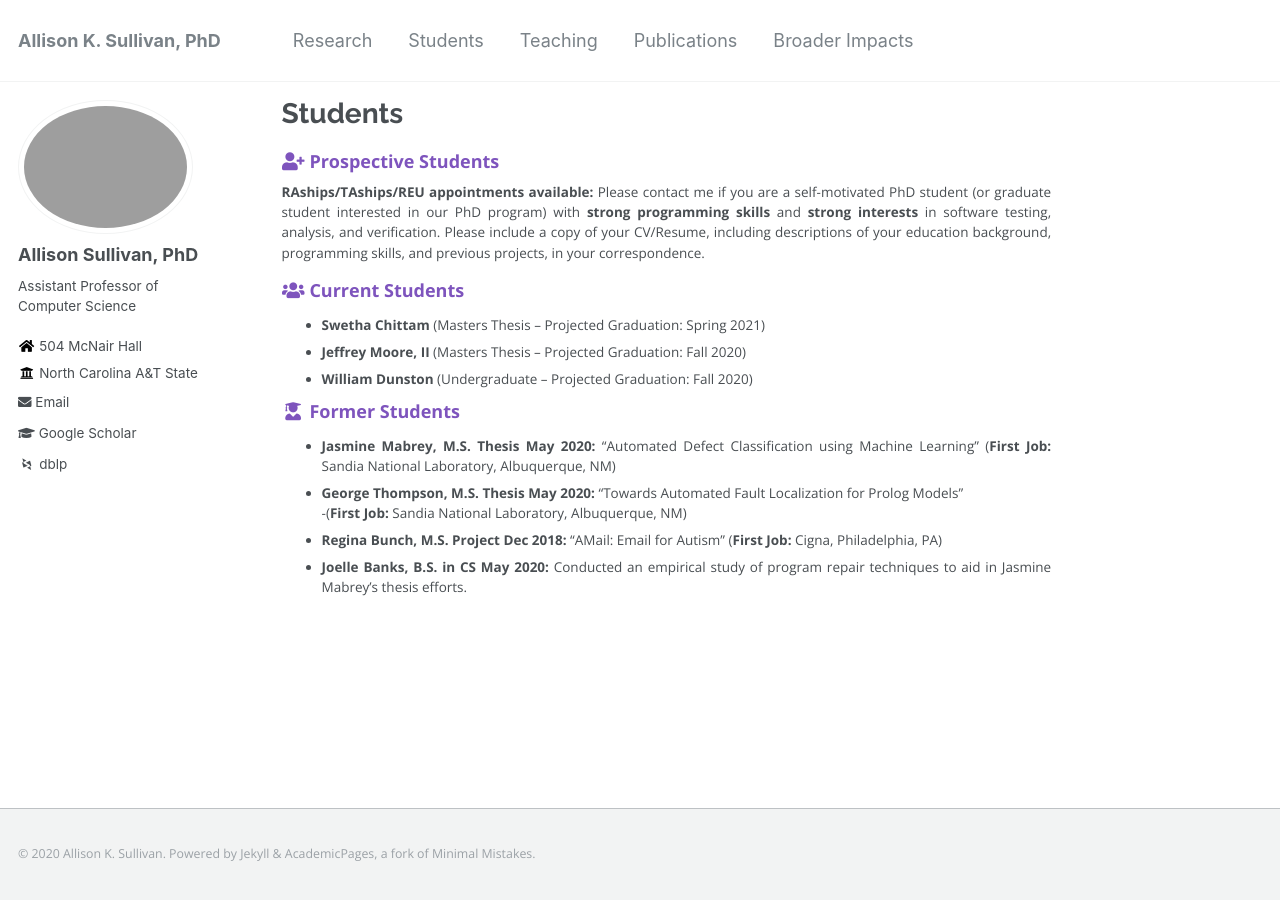
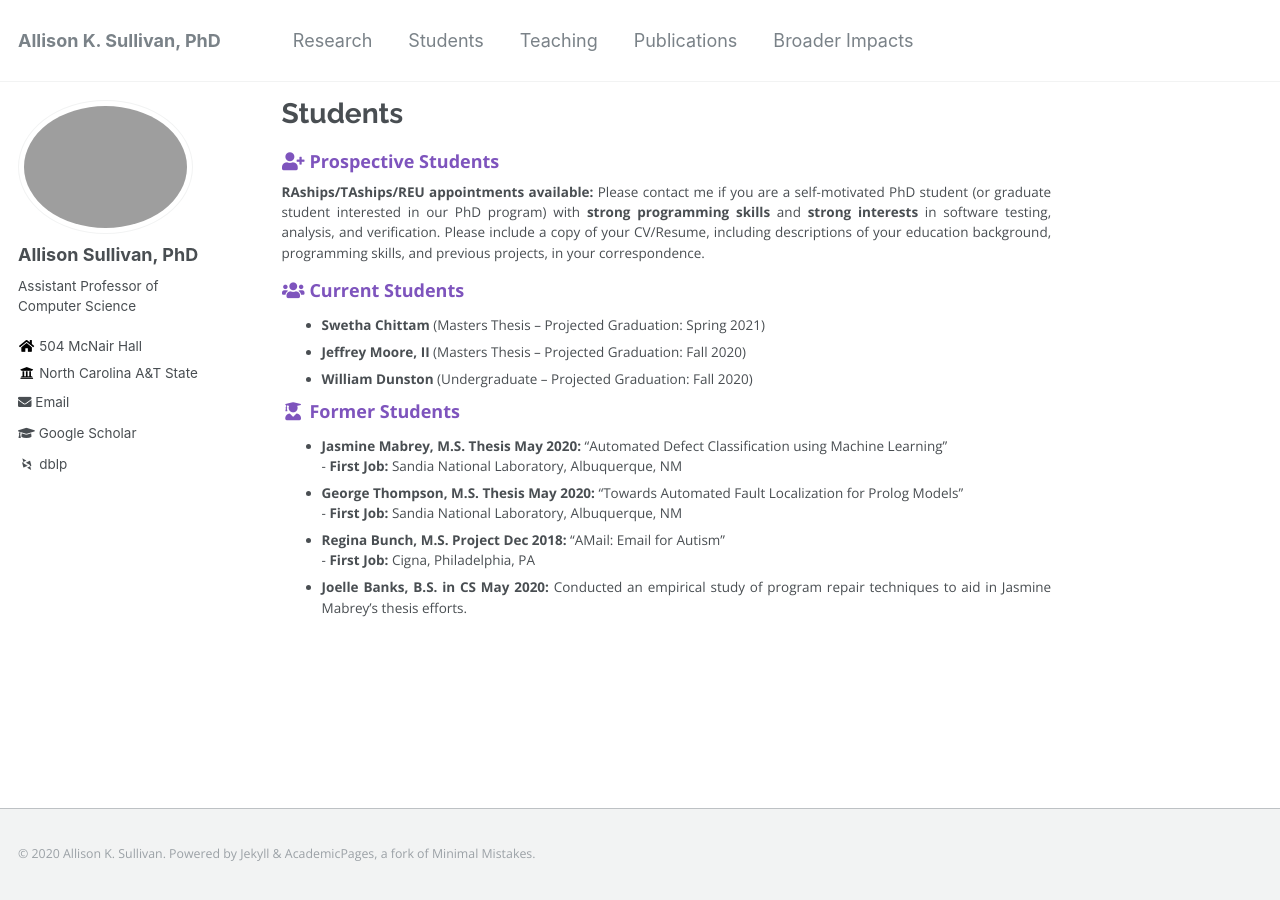
Before and after one commit to Allisonius/allisonius.github.io, a Jekyll site: the page built from _pages/students.md, in a window 1280 px wide. Built offline with Jekyll 4.4.1, drawn with Linux system fonts in a browser that asks for light colours; some web fonts are replaced.

```diff
--- a/_pages/students.md
+++ b/_pages/students.md
@@ -15,7 +15,7 @@ author_profile: true
 * **William Dunston** (Undergraduate -- Projected Graduation: Fall 2020)
 
 ### <i class="fa fa-fw fa-user-graduate" aria-hidden="true"></i> Former Students
-* **Jasmine Mabrey, M.S. Thesis May 2020:** "Automated Defect Classification using Machine Learning" (**First Job:** Sandia National Laboratory, Albuquerque, NM)
-* **George Thompson, M.S. Thesis May 2020:** "Towards Automated Fault Localization for Prolog Models" <br>-(**First Job:** Sandia National Laboratory, Albuquerque, NM)
-* **Regina Bunch, M.S. Project Dec 2018:** "AMail: Email for Autism" (**First Job:** Cigna, Philadelphia, PA)
+* **Jasmine Mabrey, M.S. Thesis May 2020:** "Automated Defect Classification using Machine Learning" <br> - **First Job:** Sandia National Laboratory, Albuquerque, NM
+* **George Thompson, M.S. Thesis May 2020:** "Towards Automated Fault Localization for Prolog Models" <br> - **First Job:** Sandia National Laboratory, Albuquerque, NM
+* **Regina Bunch, M.S. Project Dec 2018:** "AMail: Email for Autism" <br> - **First Job:** Cigna, Philadelphia, PA
 * **Joelle Banks, B.S. in CS May 2020:** Conducted an empirical study of program repair techniques to aid in Jasmine Mabrey's thesis efforts.
```
